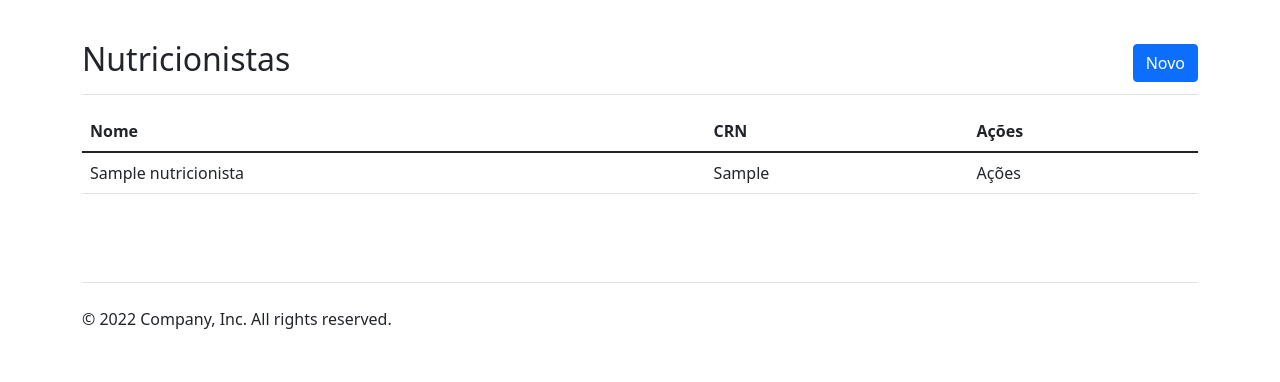
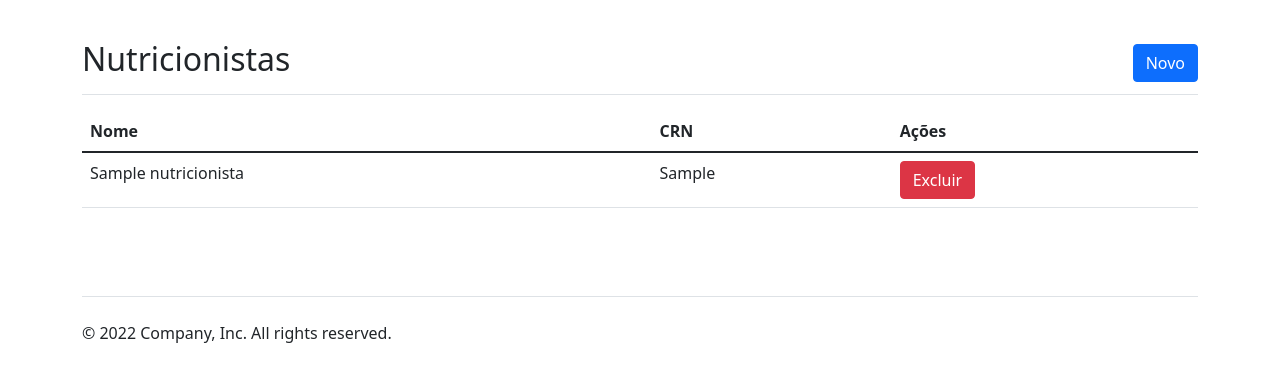
Before and after one commit to MariaEduardaBortolini/cardapioRU, a PHP site: page /nutricionistas.php in a window 1280 px wide. Shown: the part 56-438 px from the top of the page. Run offline with PHP 8.4, Linux system fonts and the light colour scheme; a user stored in the database is signed in; tables that the repository leaves empty hold one stand-in row (values such as "Sample post").

Commit message:
Update nutricionistas.php

```diff
--- a/frontend/nutricionistas.php
+++ b/frontend/nutricionistas.php
@@ -1,6 +1,14 @@
 <?php
 
     include '../backend/cardapio.class.php';
+
+    session_start();
+
+    if($_SESSION['logado'] !== true){
+
+        header('location: login.php');
+
+    }
 
 ?>
 
@@ -58,7 +66,7 @@
                         <tr>
                             <td><?php echo $item['nome']; ?></td>
                             <td><?php echo $item['crn']; ?></td>
-                            <td>Ações</td>
+                            <td><a href="../backend/excluir_item.php?id=<?php echo $item['id'] ?>"><button class="btn btn-danger" data-bs-dismiss="modal">Excluir</button></a></td>
                         </tr>
 
                         <?php
```
